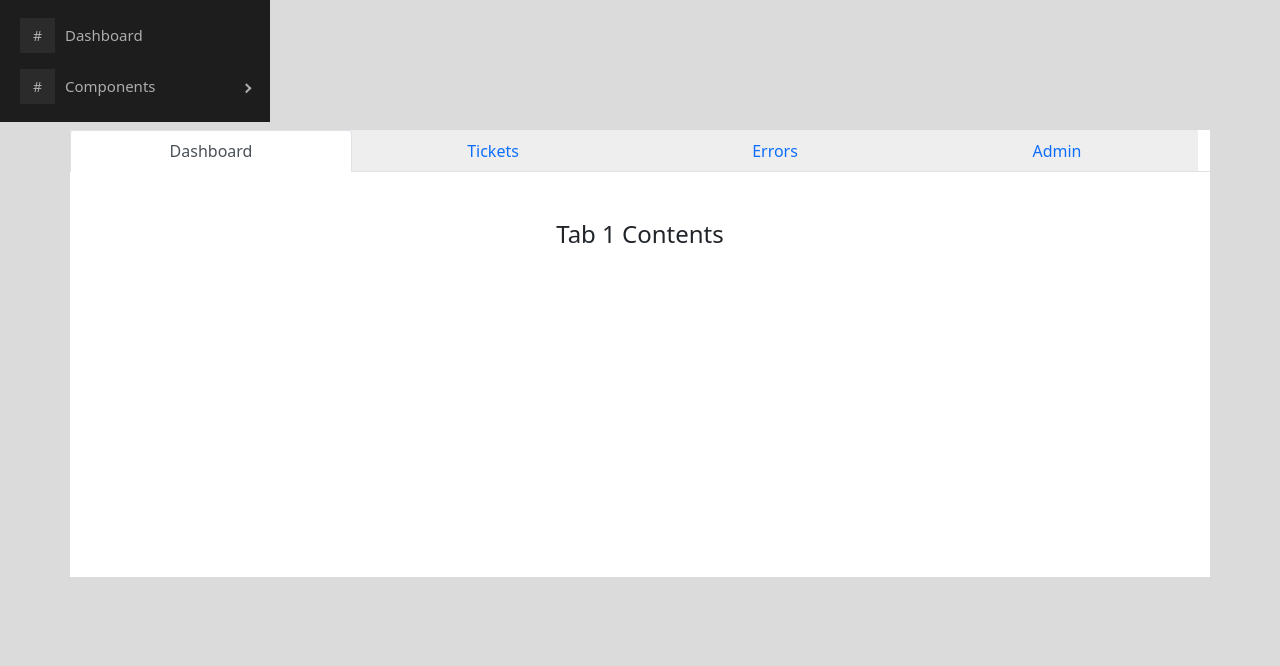
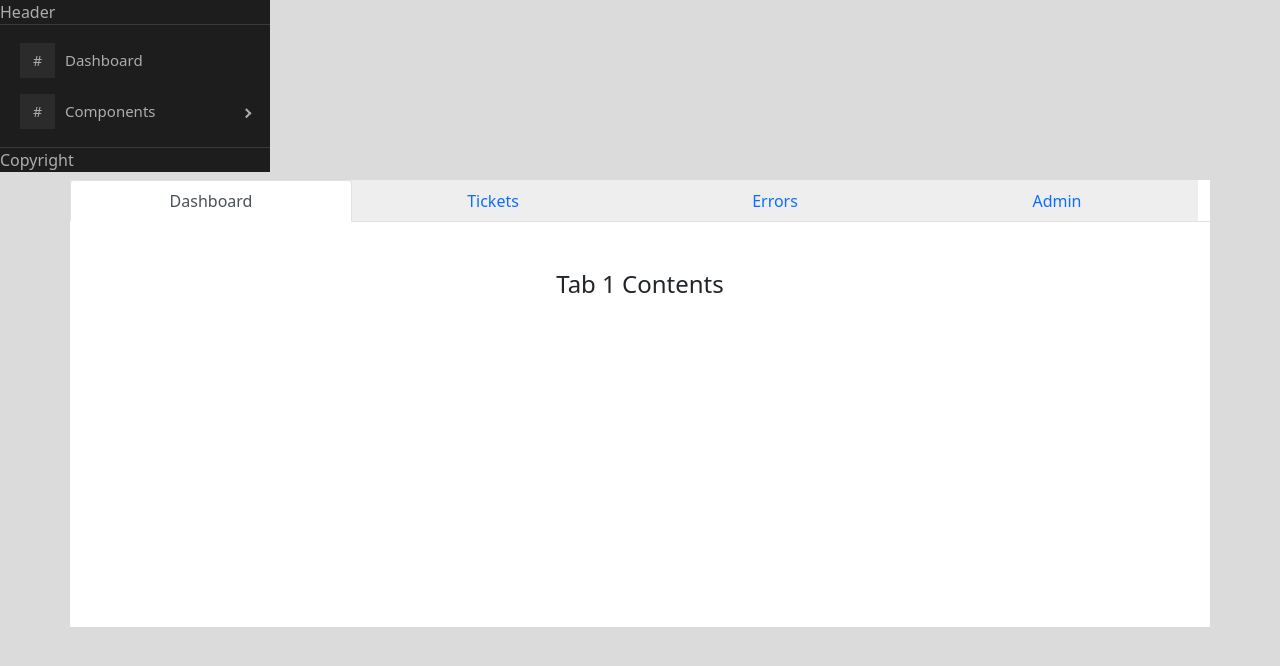
Before and after one commit to Grozzrox/IT-Ticket-Project, a React (Create React App) app in the folder it-ticket/: page / in a window 1280 px wide. Shown: the top 666 px of the page. Built offline with nearby package versions, Linux system fonts and the light colour scheme.

Commit message:
Reformatted Sidebar

```diff
--- a/it-ticket/src/components/SidebarComponent.js
+++ b/it-ticket/src/components/SidebarComponent.js
@@ -6,6 +6,10 @@ class Sidebar extends Component {
     render() {
         return(
             <ProSidebar>
+                <SidebarHeader>
+                Header
+                </SidebarHeader>
+                <SidebarContent>
                     <Menu iconShape="square">
                         <MenuItem icon={"#"}>Dashboard</MenuItem>
                         <SubMenu title="Components" icon={"#"}>
@@ -13,6 +17,10 @@ class Sidebar extends Component {
                         <MenuItem>Component 2</MenuItem>
                         </SubMenu>
                     </Menu>
+                </SidebarContent>
+                <SidebarFooter>
+                    Copyright
+                </SidebarFooter>
             </ProSidebar>
         )
     }
```
Also changed, not shown: it-ticket/src/App.css (line endings or trailing spaces), it-ticket/src/index.css (line endings or trailing spaces). Lines whose indentation alone changed are shown as unchanged.
